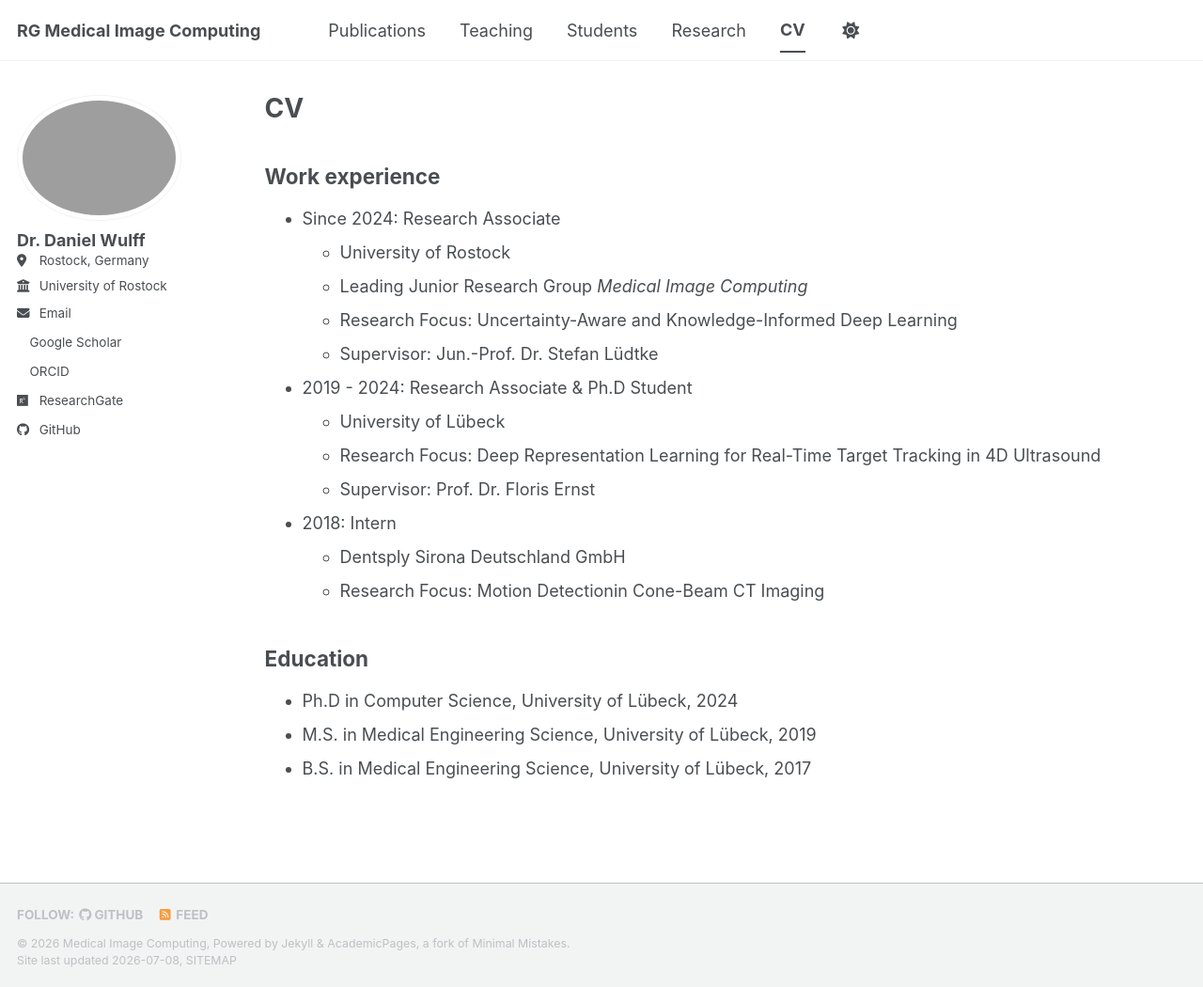
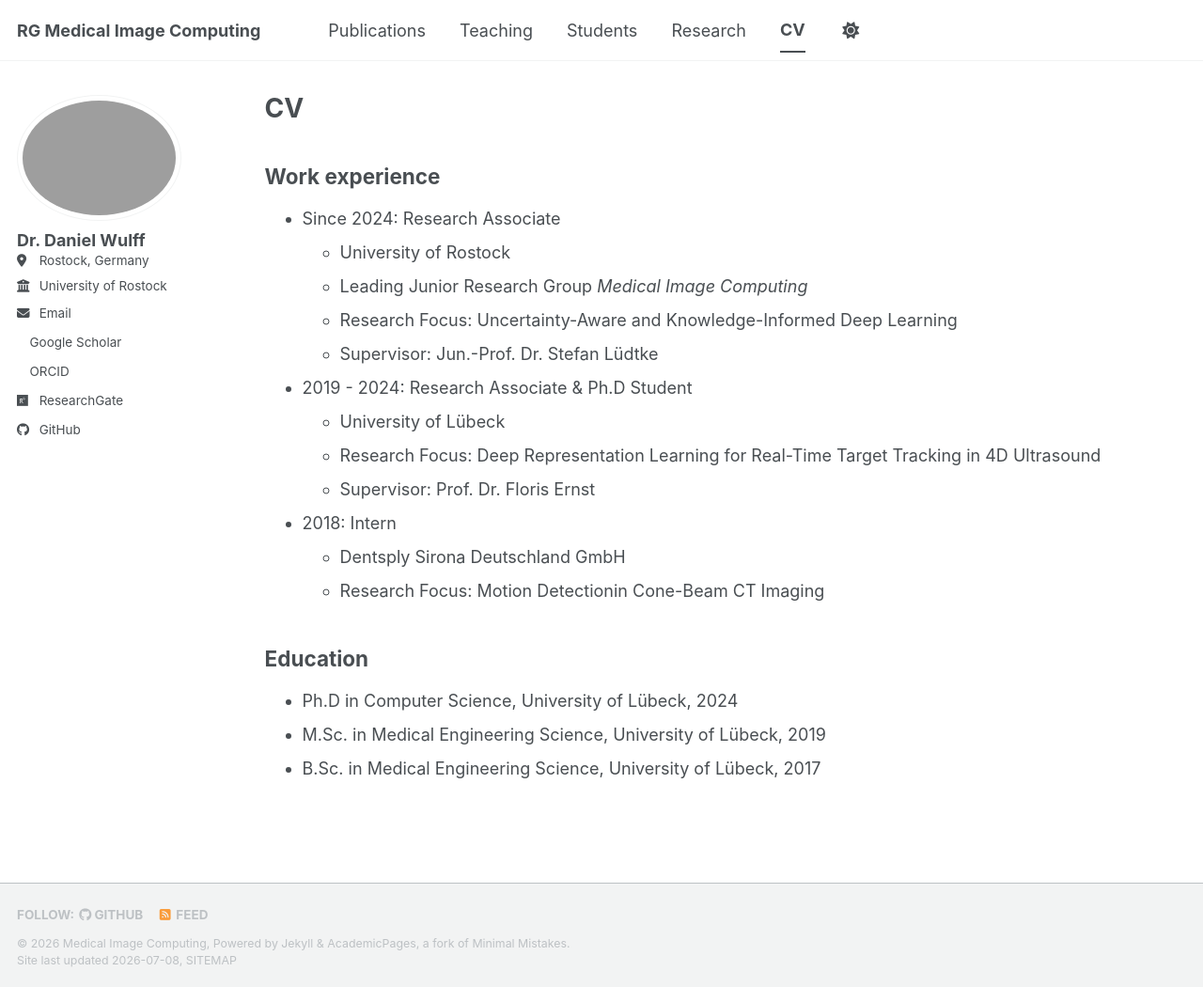
Before and after one commit to Wulle192/MICgroup, a Jekyll site: the page built from _pages/cv.md, in a window 1280 px wide and 1050 px high. Shown: the whole window at 94% size. Built offline with Jekyll 4.4.1, drawn with Linux system fonts in a browser that asks for light colours; a style sheet for code colours, icons or effects is not loaded.

Commit message:
Abschluss angepasst

```diff
--- a/_pages/cv.md
+++ b/_pages/cv.md
@@ -25,5 +25,5 @@ redirect_from:
 
 ## Education
 * Ph.D in Computer Science, University of Lübeck, 2024
-* M.S. in Medical Engineering Science, University of Lübeck, 2019
-* B.S. in Medical Engineering Science, University of Lübeck, 2017
+* M.Sc. in Medical Engineering Science, University of Lübeck, 2019
+* B.Sc. in Medical Engineering Science, University of Lübeck, 2017
```
